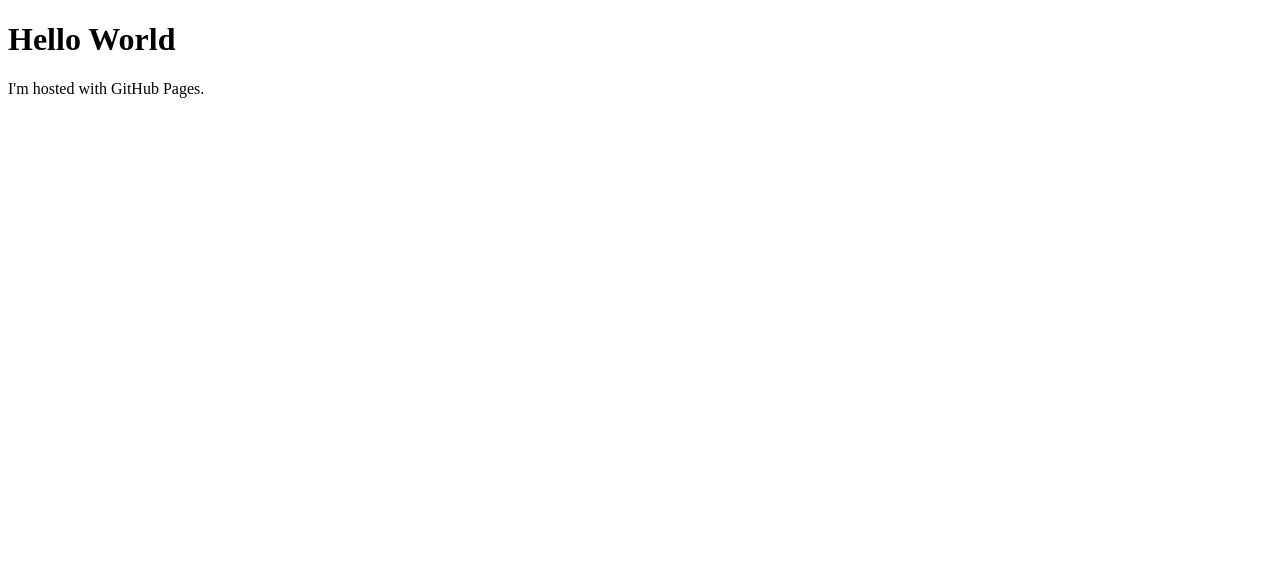
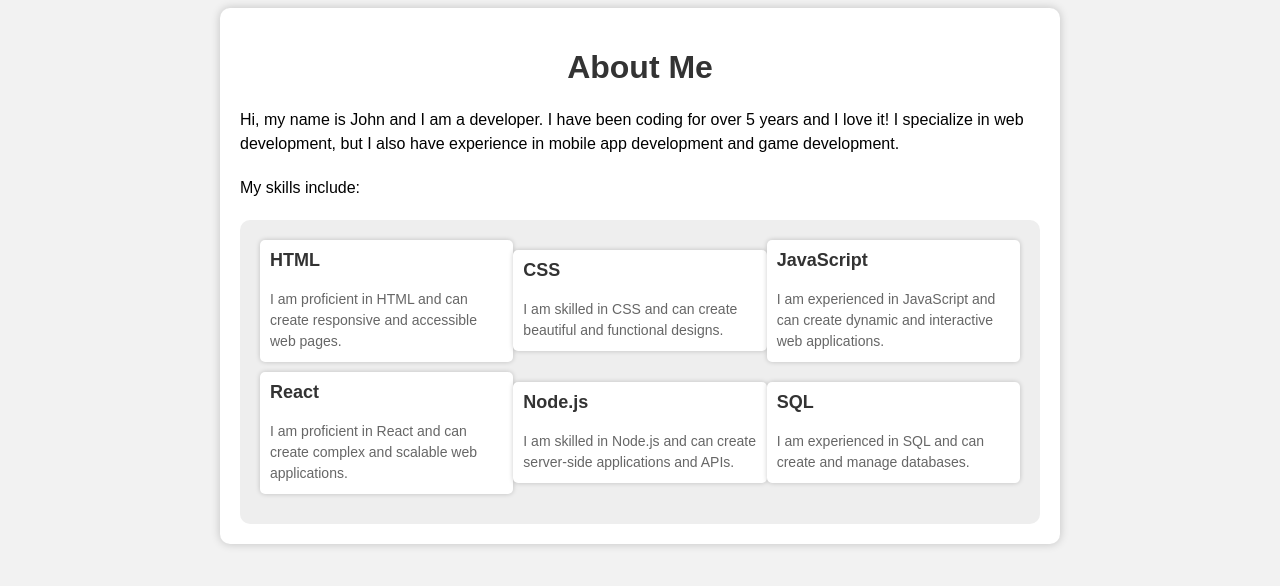
Before and after one commit to EddyHezarian/EddyHezarian.github.io, a plain HTML site: page index.html in a window 1280 px wide. Drawn offline with Linux system fonts and the light colour scheme.

Commit message:
Update index.html

```diff
--- a/index.html
+++ b/index.html
@@ -1,7 +1,92 @@
 <!DOCTYPE html>
 <html>
+<head>
+ <title>About Me - Developer</title>
+ <style>
+  body {
+   font-family: Arial, sans-serif;
+   background-color: #f2f2f2;
+  }
+  h1 {
+   color: #333;
+   text-align: center;
+  }
+  .container {
+   margin: 0 auto;
+   max-width: 800px;
+   padding: 20px;
+   background-color: #fff;
+   border-radius: 10px;
+   box-shadow: 0 0 10px rgba(0,0,0,0.2);
+  }
+  p {
+   line-height: 1.5;
+   margin-bottom: 20px;
+  }
+  .skills {
+   display: flex;
+   flex-wrap: wrap;
+   justify-content: space-between;
+   align-items: center;
+   margin-top: 20px;
+   padding: 20px;
+   background-color: #eee;
+   border-radius: 10px;
+  }
+  .skill {
+   flex-basis: calc(33.33% - 20px);
+   background-color: #fff;
+   padding: 10px;
+   border-radius: 5px;
+   box-shadow: 0 0 5px rgba(0,0,0,0.2);
+   margin-bottom: 10px;
+  }
+  .skill h3 {
+   margin-top: 0;
+   font-size: 18px;
+   color: #333;
+  }
+  .skill p {
+   margin-bottom: 0;
+   font-size: 14px;
+   color: #666;
+  }
+ </style>
+</head>
 <body>
-<h1>Hello World</h1>
-<p>I'm hosted with GitHub Pages.</p>
+ <div class="container">
+  <h1>About Me</h1>
+  <p>Hi, my name is John and I am a developer. I have been coding for over 5 years and I love it! I specialize in web development, but I also have experience in mobile app development and game development.</p>
+  <p>My skills include:</p>
+  <div class="skills">
+   <div class="skill">
+    <h3>HTML</h3>
+    <p>I am proficient in HTML and can create responsive and accessible web pages.</p>
+   </div>
+   <div class="skill">
+    <h3>CSS</h3>
+    <p>I am skilled in CSS and can create beautiful and functional designs.</p>
+   </div>
+   <div class="skill">
+    <h3>JavaScript</h3>
+    <p>I am experienced in JavaScript and can create dynamic and interactive web applications.</p>
+   </div>
+   <div class="skill">
+    <h3>React</h3>
+    <p>I am proficient in React and can create complex and scalable web applications.</p>
+   </div>
+   <div class="skill">
+    <h3>Node.js</h3>
+    <p>I am skilled in Node.js and can create server-side applications and APIs.</p>
+   </div>
+   <div class="skill">
+    <h3>SQL</h3>
+    <p>I am experienced in SQL and can create and manage databases.</p>
+   </div>
+  </div>
+ </div>
+ <script>
+  console.log("Hello, world!");
+ </script>
 </body>
 </html>
```
